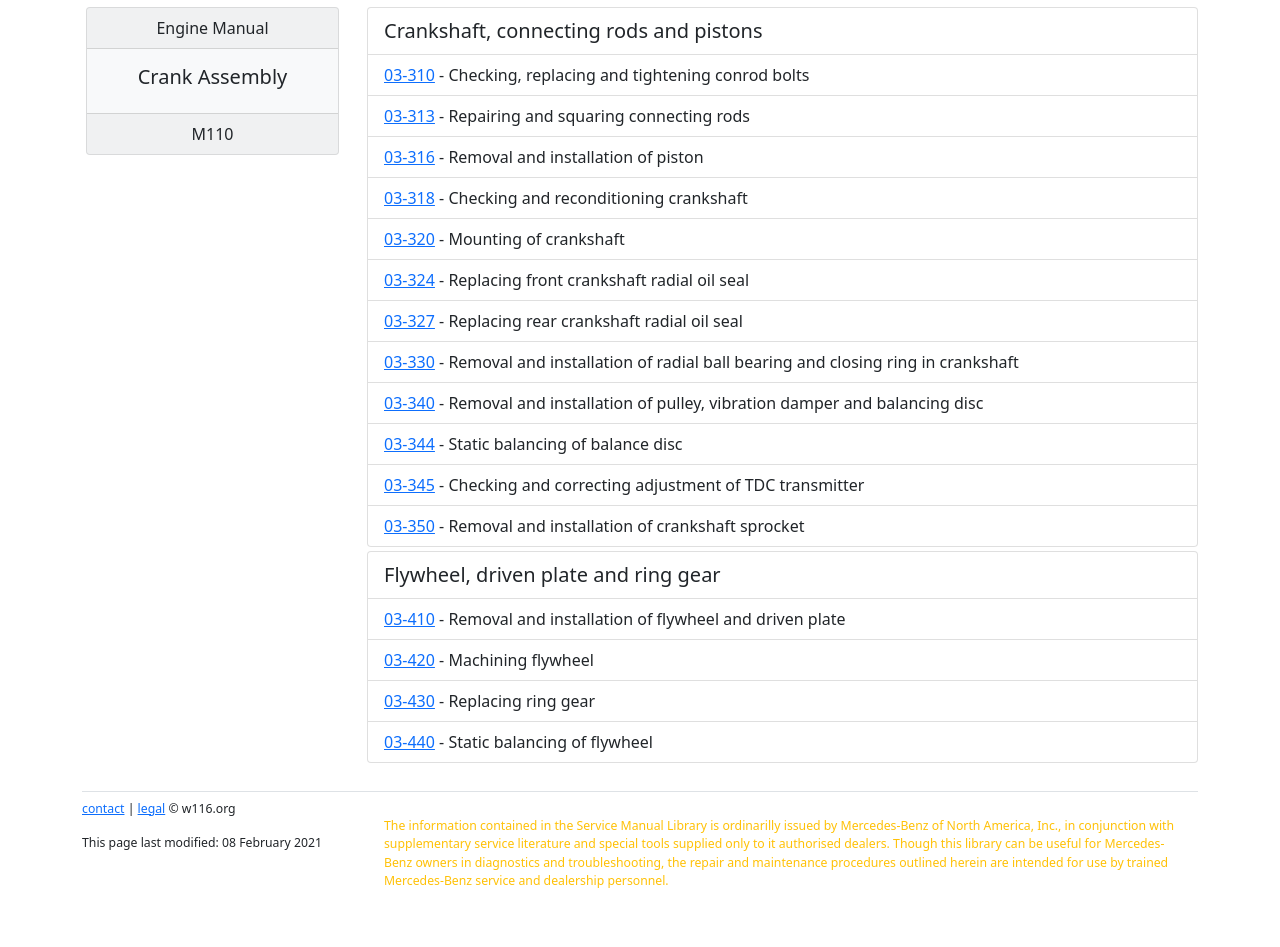
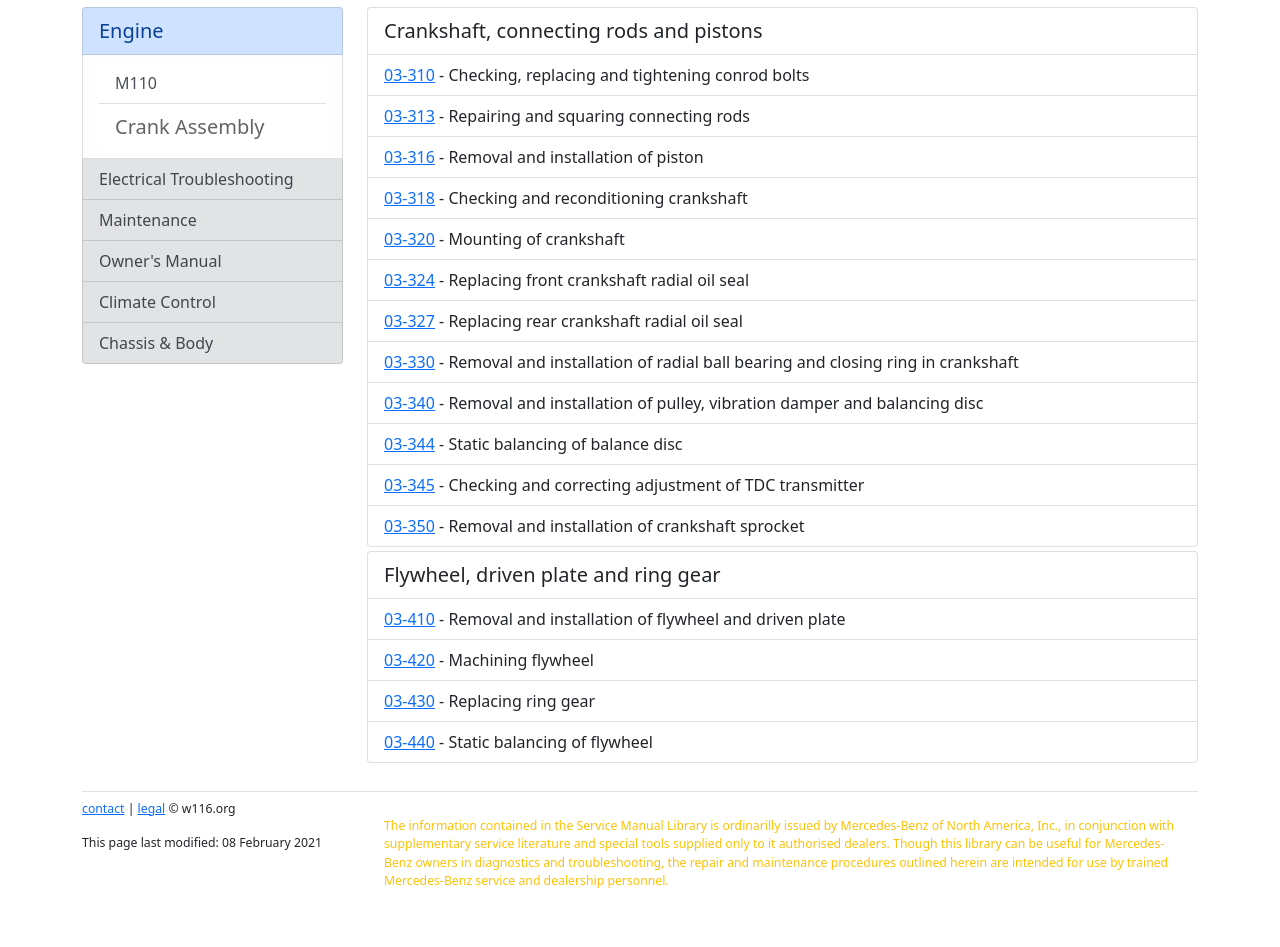
Before and after one commit to W116org/handbook, a Jekyll site: the page built from Engine/110/03-Crankshaft.html, in a window 1280 px wide. Shown: the part 217-1164 px from the top of the page. Built offline with Jekyll 4.4.1, drawn with Linux system fonts in a browser that asks for light colours; comment, search, counter and statistics services are not loaded.

Commit message:
Update 03-Crankshaft.html

```diff
--- a/Engine/110/03-Crankshaft.html
+++ b/Engine/110/03-Crankshaft.html
@@ -8,12 +8,17 @@
 
 <div class="row">
   <div class="col-xs-12 col-md-3">
-    <div class="card text-center text-dark bg-light mb-3 mx-1">
-      <div class="card-header">Engine Manual</div>
-      <div class="card-body">
-          <h5 class="card-title">Crank Assembly</h5>
+    <div class="list-group">
+      <a href="/Engine/" class="list-group-item list-group-item-primary lead list-group-item-action">Engine</a>
+      <div class="list-group-item list-group-item-light list-group list-group-flush">
+        <a href="/Engine/110/" class="list-group-item list-group-item-action">M110</a>
+        <div class="list-group-item lead">Crank Assembly</div>
       </div>
-      <div class="card-footer">M110</div>
+      <a href="/ETM/" class="list-group-item list-group-item-secondary list-group-item-action">Electrical Troubleshooting</a>
+      <a href="/Maintenance/" class="list-group-item list-group-item-secondary list-group-item-action">Maintenance</a>
+      <a href="/OM/" class="list-group-item list-group-item-secondary list-group-item-action">Owner's Manual</a>
+      <a href="/Climate/" class="list-group-item list-group-item-secondary list-group-item-action">Climate Control</a>
+      <a href="/Chassis/" class="list-group-item list-group-item-secondary list-group-item-action">Chassis &amp; Body</a>
     </div>
   </div>
   <div class="col-xs-12 col-md-9">
```
